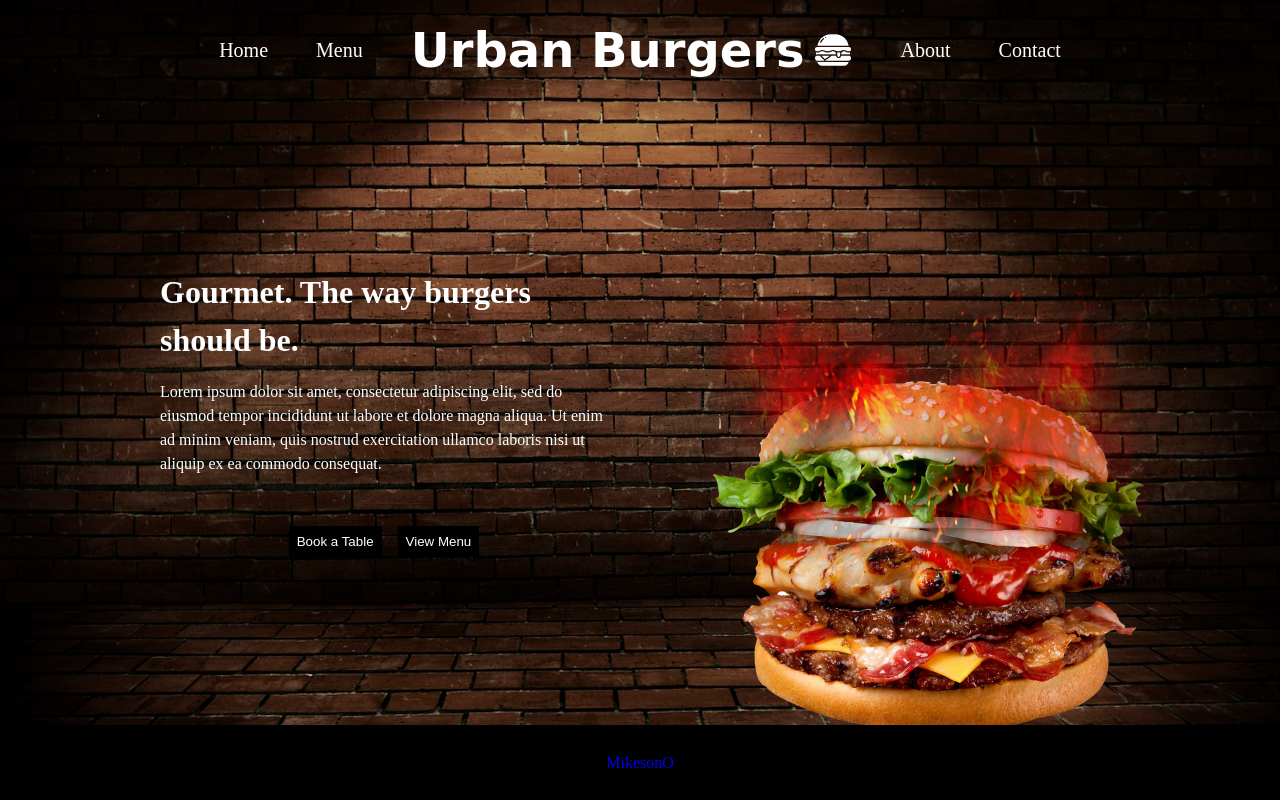
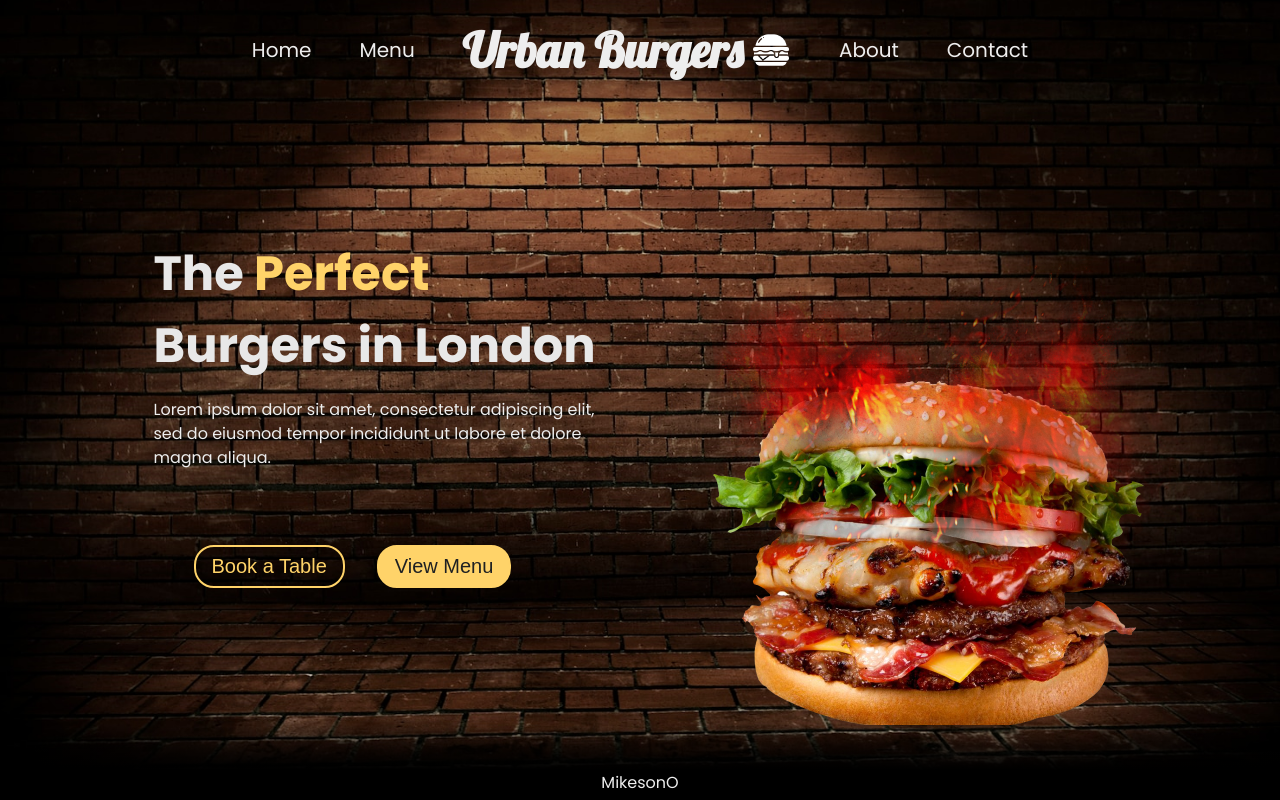
Before and after one commit to MikesonO/restaurant-page, a website built with webpack: page dist/index.html in a window 1280 px wide. Built offline with Linux system fonts and the light colour scheme.

Commit message:
Update styles to home page

```diff
--- a/src/css/styles.css
+++ b/src/css/styles.css
@@ -1,4 +1,10 @@
+@import url('https://fonts.googleapis.com/css2?family=Lobster&family=Poppins:ital,wght@0,100;0,200;0,300;0,400;0,500;0,600;0,700;0,800;0,900;1,100;1,200;1,300;1,400;1,500;1,600;1,700;1,800;1,900&display=swap');
 /* VARIABLES */
+:root{
+  --color1: #EEEEEE;
+  --color2: #1E2022;
+  --color3: #FFD369;
+}
 
 
 /* ELEMENT SELECTORS */
@@ -12,10 +18,11 @@
 body{
   width: 100vw;
   height: 100vh;
-  background-color: #000000;
+  background-color: var(--color2);
   background-image: url("../images/brick-background.jpg");
   background-position: center;
   background-size: cover;
+  font-family: 'Poppins', sans-serif;
 }
 
 main{
@@ -26,16 +33,25 @@ main{
 }
 
 header,footer{
-  color: #ffffff;
-  background-color: #000000;
+  color: var(--color1);
   display: flex;
   justify-content: center;
   align-items: center;
   z-index: 3;
 }
 
+
+footer{
+  background-image: linear-gradient(#00000000 , #000000 60%);
+}
+
+footer a{
+  color: var(--color1);
+  position: relative;
+  top: 20px;
+}
 .logo{
-  font-family: cursive;
+  font-family: 'Lobster', cursive;
   font-size: 3rem;
   display: flex;
   align-items: center;
@@ -63,7 +79,7 @@ header{
 }
 
 .header ul li a{
-  color: #ffffff;
+  color: var(--color1);
   font-size: 1.25rem;
 }
 
@@ -71,33 +87,52 @@ header{
 .home-container{
   display: flex;
   flex-direction: column;
-  gap: 50px;
+  gap: 75px;
 }
 
 .home-text{
-  color: #ffffff;
+  font-size: 3rem;
+  color: #E8E8E8;
 
+}
+
+.home-text span{
+  color: var(--color3);
 }
 
 .home-btns{
   display: flex;
-  justify-content: center;
-  gap: 1rem;
+  gap: 2rem;
+  padding: 0 2.5rem;
 }
 
 .btn{
-  width: fit-content;
-  padding: .5rem;
-  color: #ffffff;
-  background-color: #000000;
+  padding: .5rem 1rem;
+  background-color: var(--color2);
   border: none;
   cursor: pointer;
+  font-size: 1.25rem;
+  border-radius: 20px;
+}
+
+.book-btn{
+  background-color: transparent;
+  border: 2px solid var(--color3);
+  color: var(--color3);
+}
+
+.view-btn{
+  background-color: var(--color3);
+  color: var(--color2);
+  border: 2px solid var(--color3);
 }
 
 .home-container{
   justify-content: left;
-  color: #ffffff;
-  padding: 10rem;
+  color: var(--color1);
+  width: 525px;
+  padding: 2rem;
+  border-radius: 20px;
 }
 
 .text-container{
--- a/src/modules/pages/home.js
+++ b/src/modules/pages/home.js
@@ -37,8 +37,8 @@ function createHomeContent(){
   homeContainer.setAttribute("class","home-container");
   textContainer.setAttribute("class", "text-container");
   homeText.setAttribute("class","home-text");
-  homeText.textContent = "Gourmet. The way burgers should be.";
-  detailText.textContent = "Lorem ipsum dolor sit amet, consectetur adipiscing elit, sed do eiusmod tempor incididunt ut labore et dolore magna aliqua. Ut enim ad minim veniam, quis nostrud exercitation ullamco laboris nisi ut aliquip ex ea commodo consequat.";
+  homeText.innerHTML = "The <span>Perfect</span> Burgers in London";
+  detailText.textContent = "Lorem ipsum dolor sit amet, consectetur adipiscing elit, sed do eiusmod tempor incididunt ut labore et dolore magna aliqua.";
 
   textContainer.append(homeText, detailText)
   homeContainer.append(textContainer, createHomeButtons());
```
Also changed, not shown: dist/main.js.
